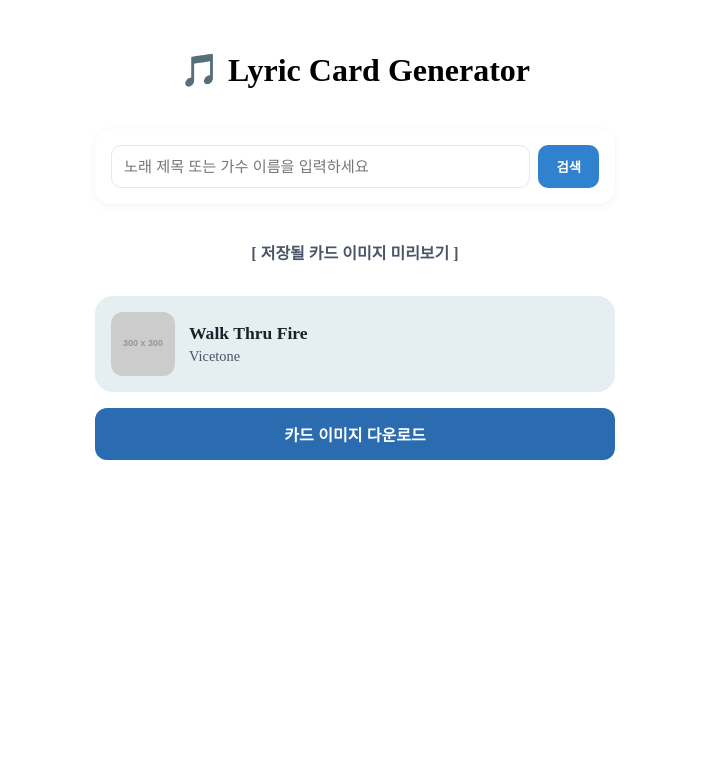
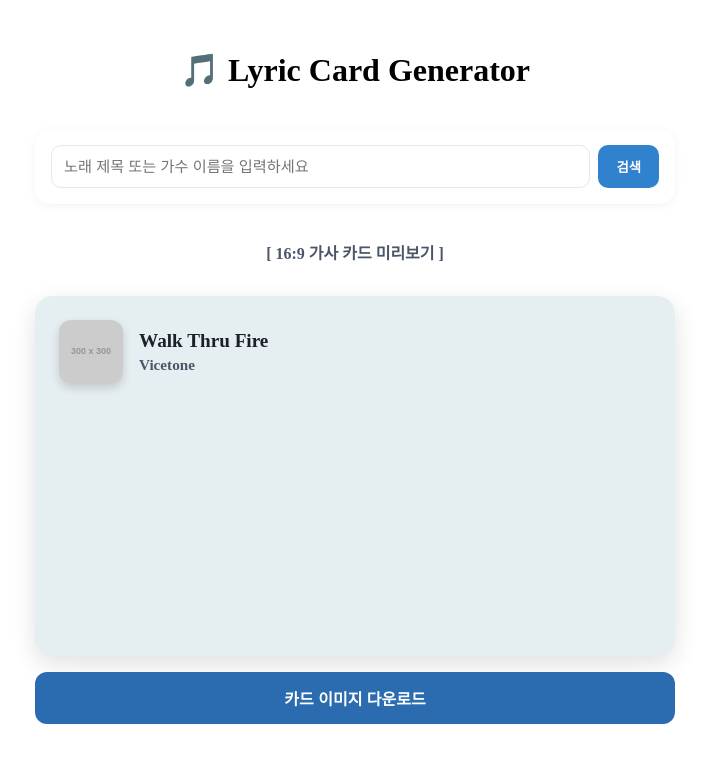
Before and after one commit to moonhigh48/notionauto, a Next.js app: page /lyrics in a window 1280 px wide. Shown: the top 762 px of the page, without its empty margins (285-994 px from the left). Built offline with nearby package versions, Linux system fonts and the light colour scheme.

Commit message:
V1.2.1 가사 카드 디자인 수정 및 기타 등등..

```diff
--- a/app/lyrics/page.jsx
+++ b/app/lyrics/page.jsx
@@ -7,12 +7,12 @@ export default function LyricCardPage() {
   const [results, setResults] = useState([]);
   const [loading, setLoading] = useState(false);
 
-  // 전체 가사 줄 배열
   const [lyricLines, setLyricLines] = useState([]);
-  // 선택된 가사 줄 인덱스 배열
   const [selectedIndices, setSelectedIndices] = useState([]);
 
-  // 곡 및 앨범 아트 정보
+  // 기본 배경색 설정 (R, G, B)
+  const [bgColor, setBgColor] = useState('rgb(229, 238, 241)');
+
   const [cardData, setCardData] = useState({
     title: 'Walk Thru Fire',
     artist: 'Vicetone',
@@ -38,7 +38,28 @@ export default function LyricCardPage() {
     }
   };
 
-  // 곡 선택 시 가사 불러오기
+  // 앨범 아트 이미지에서 대표 색상 추출하는 함수
+  const extractDominantColor = (imageUrl) => {
+    const img = new Image();
+    img.crossOrigin = 'Anonymous';
+    img.src = imageUrl;
+
+    img.onload = async () => {
+      try {
+        const ColorThief = (await import('colorthief')).default;
+        const colorThief = new ColorThief();
+        const [r, g, b] = colorThief.getColor(img);
+
+        // 추출한 RGB 값 적용
+        setBgColor(`rgb(${r}, ${g}, ${b})`);
+      } catch (error) {
+        console.error('색상 추출 실패:', error);
+        setBgColor('rgb(229, 238, 241)'); // 실패 시 기본 색상
+      }
+    };
+  };
+
+  // 곡 선택 시
   const handleSelectTrack = async (track) => {
     const highResCover = track.artworkUrl100.replace('100x100bb', '600x600bb');
 
@@ -48,6 +69,9 @@ export default function LyricCardPage() {
       coverUrl: highResCover,
     });
 
+    // 앨범 이미지 색상 추출 실행
+    extractDominantColor(highResCover);
+
     setLyricLines(['가사를 불러오는 중...']);
     setSelectedIndices([]);
 
@@ -56,14 +80,12 @@ export default function LyricCardPage() {
       const data = await res.json();
 
       if (data.lyrics) {
-        // 줄바꿈 기준으로 가사를 나누고 공백 줄 제거
         const lines = data.lyrics
           .split('\n')
           .map((line) => line.trim())
           .filter((line) => line.length > 0);
 
         setLyricLines(lines);
-        // 기본으로 첫 2~3줄 선택 상태로 지정
         setSelectedIndices([0, 1].filter((i) => i < lines.length));
       } else {
         setLyricLines(['가사를 찾지 못했습니다.']);
@@ -73,7 +95,7 @@ export default function LyricCardPage() {
     }
   };
 
-  // 가사 버튼 클릭 시 선택 / 해제 토글
+  // 가사 선택 토글
   const toggleLyricSelection = (index) => {
     setSelectedIndices((prev) => {
       if (prev.includes(index)) {
@@ -84,7 +106,7 @@ export default function LyricCardPage() {
     });
   };
 
-  // 카드 이미지 다운로드
+  // 카드 다운로드
   const handleDownload = async () => {
     const cardElement = document.getElementById('lyricCard');
     if (!cardElement) return;
@@ -102,7 +124,6 @@ export default function LyricCardPage() {
     }
   };
 
-  // 선택된 가사 줄만 추출
   const selectedLyricsText = selectedIndices
     .map((i) => lyricLines[i])
     .join('\n');
@@ -127,7 +148,6 @@ export default function LyricCardPage() {
           </button>
         </div>
 
-        {/* 검색 결과 목록 */}
         {results.length > 0 && (
           <div style={styles.resultsList}>
             {results.map((track) => (
@@ -147,7 +167,7 @@ export default function LyricCardPage() {
         )}
       </section>
 
-      {/* 2. 가사 선택 버튼 목록 영역 */}
+      {/* 2. 가사 선택 영역 */}
       {lyricLines.length > 0 && (
         <section style={styles.section}>
           <p style={{ fontSize: '0.9rem', color: '#666', marginBottom: '12px' }}>
@@ -175,12 +195,17 @@ export default function LyricCardPage() {
         </section>
       )}
 
-      {/* 3. 완성될 이미지 미리보기 및 다운로드 */}
+      {/* 3. 16:9 비율 가사 카드 미리보기 */}
       <section style={styles.previewSection}>
-        <p style={{ fontWeight: 'bold', color: '#4a5568' }}>[ 저장될 카드 이미지 미리보기 ]</p>
+        <p style={{ fontWeight: 'bold', color: '#4a5568' }}>[ 16:9 가사 카드 미리보기 ]</p>
 
-        {/* 상단 카드 스타일 반영 */}
-        <div id="lyricCard" style={styles.cardContainer}>
+        <div
+          id="lyricCard"
+          style={{
+            ...styles.cardContainer,
+            backgroundColor: bgColor, // 앨범 아트 추출 색상 자동 적용
+          }}
+        >
           <div style={styles.cardHeader}>
             <img src={cardData.coverUrl} alt="Album Cover" style={styles.cardCover} />
             <div style={styles.cardMeta}>
@@ -204,9 +229,8 @@ export default function LyricCardPage() {
   );
 }
 
-// UI 스타일 설정
 const styles = {
-  container: { maxWidth: '520px', margin: '30px auto', padding: '0 16px', display: 'flex', flexDirection: 'column', gap: '20px' },
+  container: { maxWidth: '640px', margin: '30px auto', padding: '0 16px', display: 'flex', flexDirection: 'column', gap: '20px' },
   section: { background: '#fff', padding: '16px', borderRadius: '16px', boxShadow: '0 2px 10px rgba(0,0,0,0.05)' },
   inputGroup: { display: 'flex', gap: '8px' },
   input: { flex: 1, padding: '12px', borderRadius: '10px', border: '1px solid #e2e8f0', fontSize: '0.95rem', outline: 'none' },
@@ -215,42 +239,35 @@ const styles = {
   resultItem: { display: 'flex', alignItems: 'center', gap: '12px', padding: '8px 12px', background: '#f7fafc', borderRadius: '10px', cursor: 'pointer' },
   thumb: { width: '40px', height: '40px', borderRadius: '6px' },
 
-  // 가사 선택 버튼 스타일
-  lyricsGroup: { display: 'flex', flexDirection: 'column', gap: '10px', maxHeight: '320px', overflowY: 'auto', paddingRight: '4px' },
-  lyricButton: {
-    width: '100%',
-    padding: '14px 16px',
-    borderRadius: '12px',
-    border: 'none',
-    fontSize: '0.95rem',
-    textAlign: 'center',
-    cursor: 'pointer',
-    transition: 'all 0.2s ease',
-    lineHeight: '1.4',
-  },
+  lyricsGroup: { display: 'flex', flexDirection: 'column', gap: '10px', maxHeight: '280px', overflowY: 'auto', paddingRight: '4px' },
+  lyricButton: { width: '100%', padding: '12px 16px', borderRadius: '12px', border: 'none', fontSize: '0.95rem', textAlign: 'center', cursor: 'pointer', transition: 'all 0.2s ease', lineHeight: '1.4' },
 
-  // 카드 디자인 스타일 (첨부 이미지의 상단 카드 형태 반영)
   previewSection: { display: 'flex', flexDirection: 'column', alignItems: 'center', gap: '16px' },
+
+  // 16:9 비율 고정 카드 스타일 (aspectRatio: '16 / 9')
   cardContainer: {
     width: '100%',
-    backgroundColor: '#e5eef1',
+    aspectRatio: '16 / 9',
     borderRadius: '18px',
-    padding: '16px',
+    padding: '24px',
     boxSizing: 'border-box',
     display: 'flex',
     flexDirection: 'column',
-    gap: '16px',
+    justifyContent: 'space-between',
+    transition: 'background-color 0.4s ease', // 배경색 변경 시 부드러운 전환 효과
+    boxShadow: '0 8px 24px rgba(0,0,0,0.12)',
   },
   cardHeader: {
     display: 'flex',
     alignItems: 'center',
-    gap: '14px',
+    gap: '16px',
   },
   cardCover: {
     width: '64px',
     height: '64px',
     borderRadius: '12px',
     objectFit: 'cover',
+    boxShadow: '0 4px 10px rgba(0,0,0,0.15)',
   },
   cardMeta: {
     display: 'flex',
@@ -259,26 +276,28 @@ const styles = {
   },
   cardTitle: {
     margin: 0,
-    fontSize: '1.1rem',
+    fontSize: '1.2rem',
     fontWeight: '800',
     color: '#1a202c',
   },
   cardArtist: {
     margin: 0,
-    fontSize: '0.9rem',
+    fontSize: '0.95rem',
     color: '#4a5568',
-    fontWeight: '500',
+    fontWeight: '600',
   },
   cardBody: {
-    backgroundColor: 'rgba(255, 255, 255, 0.6)',
-    padding: '16px',
-    borderRadius: '12px',
+    backgroundColor: 'rgba(255, 255, 255, 0.75)',
+    backdropFilter: 'blur(8px)',
+    padding: '16px 20px',
+    borderRadius: '14px',
+    overflow: 'hidden',
   },
   cardLyrics: {
     margin: 0,
-    fontSize: '0.95rem',
+    fontSize: '1rem',
     lineHeight: '1.6',
-    color: '#2d3748',
+    color: '#1a202c',
     whiteSpace: 'pre-wrap',
     fontWeight: '600',
   },
--- a/package.json
+++ b/package.json
@@ -9,6 +9,7 @@
   },
   "dependencies": {
     "@notionhq/client": "^2.2.15",
+    "colorthief": "^3.4.0",
     "html2canvas": "^1.4.1",
     "next": "^14.2.0",
     "react": "^18.3.0",
```
Also changed, not shown: 1 other file (tests, documents, lock files or other folders).
